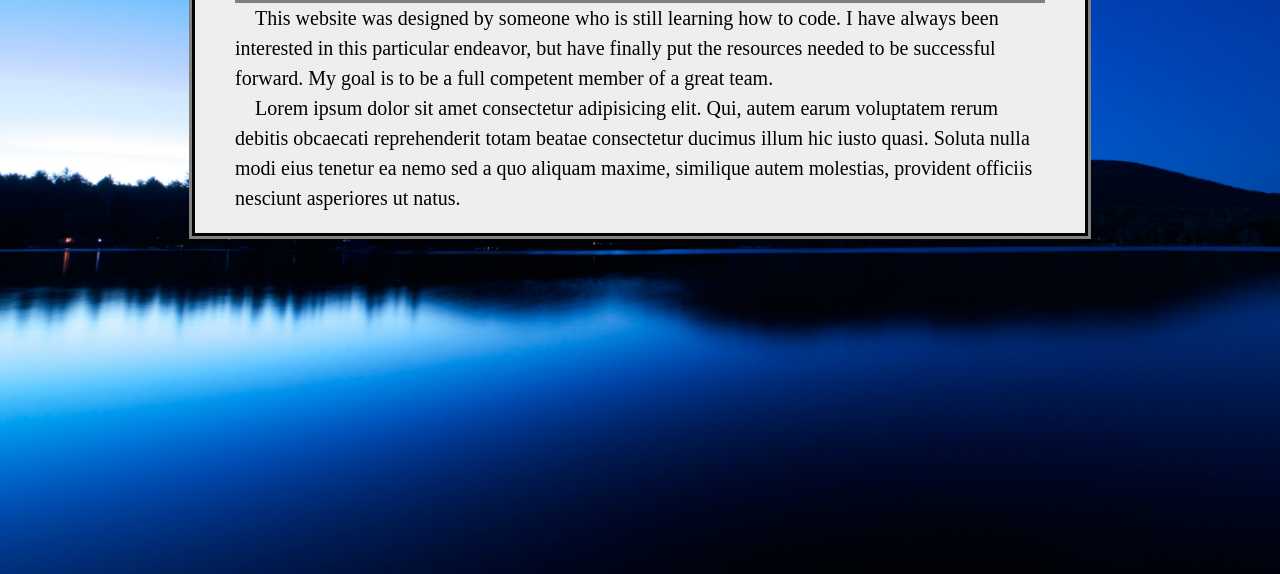
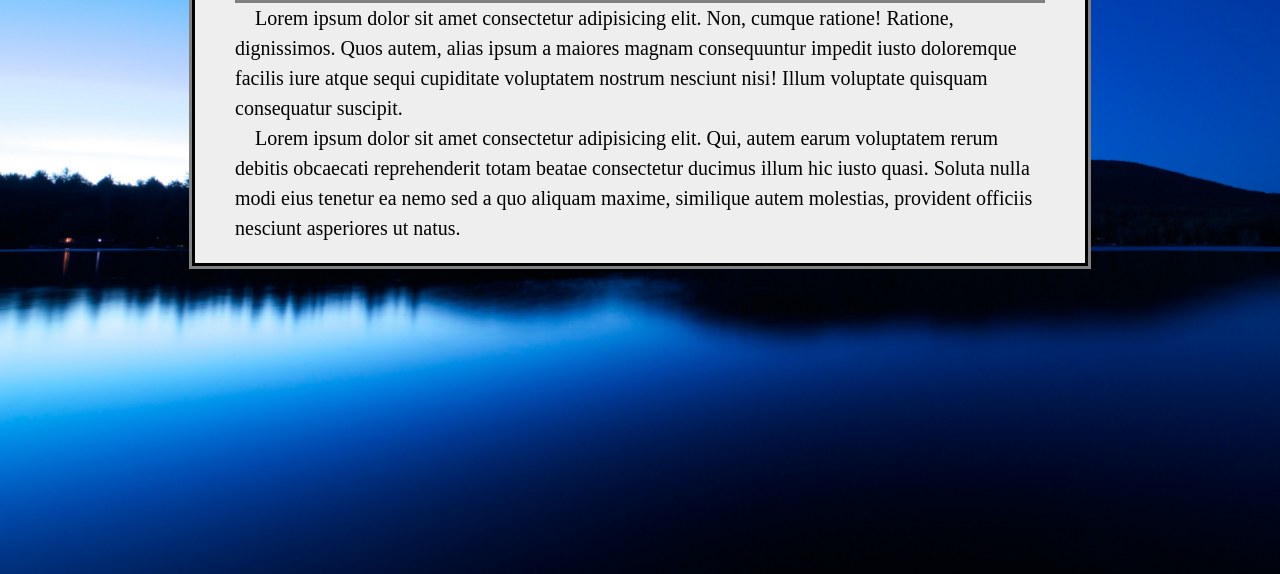
Before and after one commit to Mvcampbell3/mvcampbell3.github.io, a plain HTML site: page index.html in a window 1280 px wide. Shown: the part 226-800 px from the top of the page. Drawn offline with nearby package versions, Linux system fonts and the light colour scheme; a web font is replaced by a local one.

Commit message:
dummy text

```diff
--- a/index.html
+++ b/index.html
@@ -36,7 +36,7 @@
                 </h2>
             </div>
             <div class="mid-con">
-                <p class="content-con">This website was designed by someone who is still learning how to code. I have always been interested in this particular endeavor, but have finally put the resources needed to be successful forward. My goal is to be a full competent member of a great team.</p>
+                <p class="content-con">Lorem ipsum dolor sit amet consectetur adipisicing elit. Non, cumque ratione! Ratione, dignissimos. Quos autem, alias ipsum a maiores magnam consequuntur impedit iusto doloremque facilis iure atque sequi cupiditate voluptatem nostrum nesciunt nisi! Illum voluptate quisquam consequatur suscipit.</p>
                 <p class="content-con">Lorem ipsum dolor sit amet consectetur adipisicing elit. Qui, autem earum voluptatem rerum debitis obcaecati reprehenderit totam beatae consectetur ducimus illum hic iusto quasi. Soluta nulla modi eius tenetur ea nemo sed a quo aliquam maxime, similique autem molestias, provident officiis nesciunt asperiores ut natus.</p>
             </div>
         </div>
```
